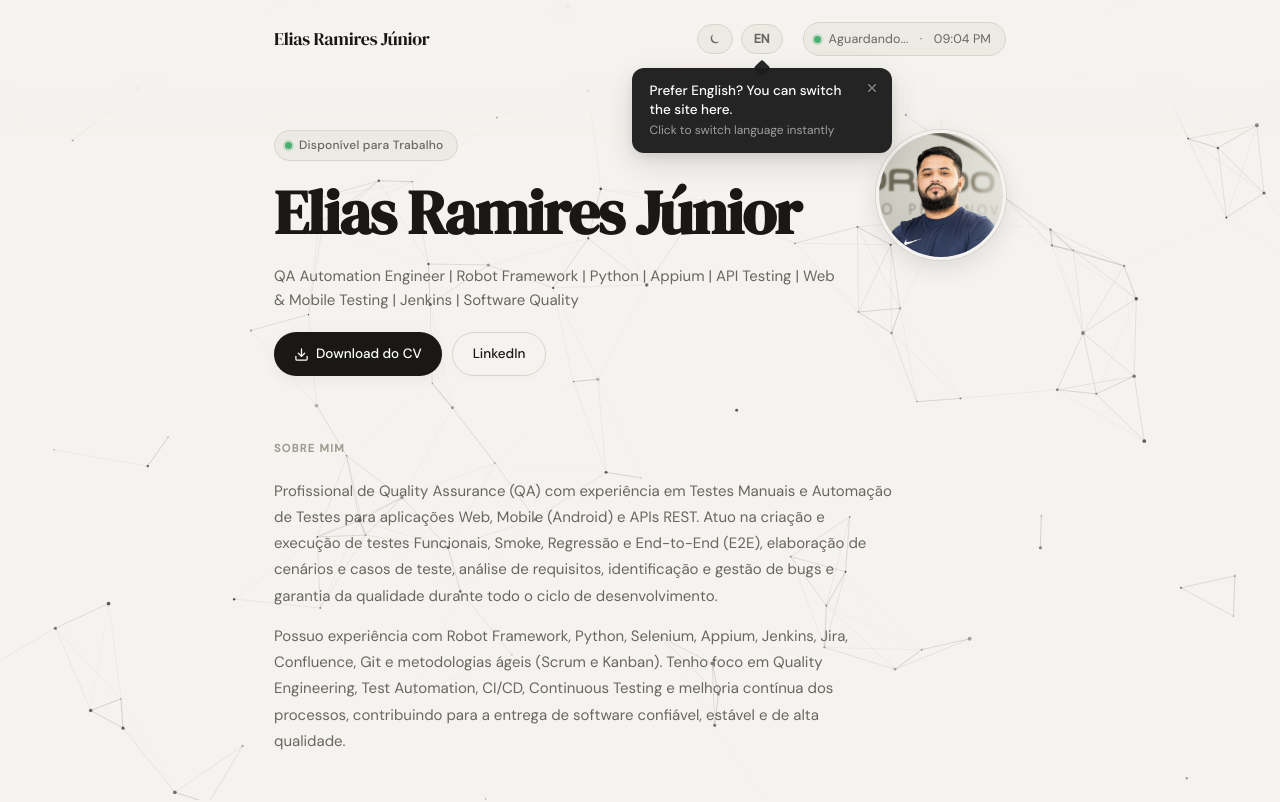
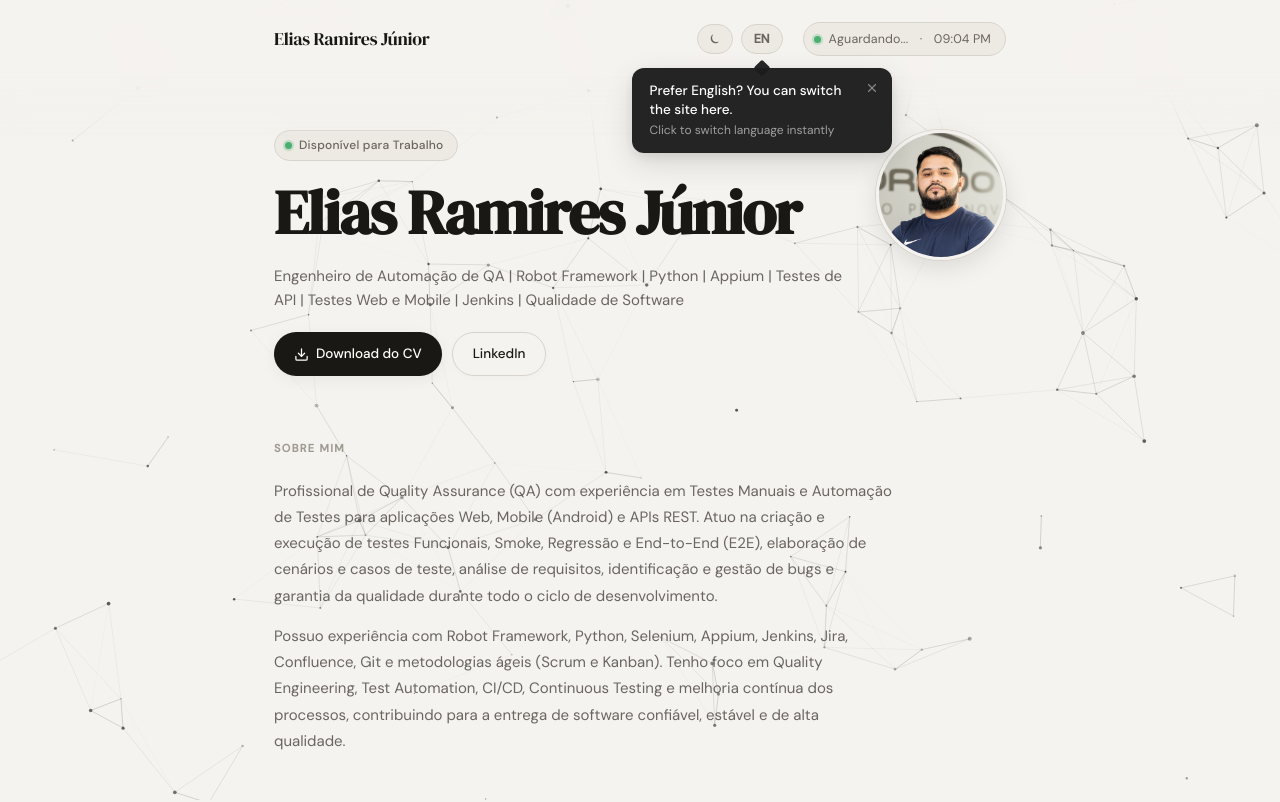
Before and after one commit to eliasramiresjr/eliasramiresjr.github.io, a plain HTML site: page index.html in a window 1280 px wide. Shown: the top 802 px of the page. Drawn offline with Linux system fonts and the light colour scheme.

Commit message:
Fix: Headline

```diff
--- a/index.html
+++ b/index.html
@@ -65,7 +65,7 @@
       </span> -->
 
       <h1 class="hero-name">Elias Ramires Júnior<br></h1>
-      <p class="hero-title">QA Automation Engineer | Robot Framework | Python | Appium | API Testing | Web & Mobile Testing | Jenkins | Software Quality</p>
+      <p class="hero-title">Engenheiro de Automação de QA | Robot Framework | Python | Appium | Testes de API | Testes Web e Mobile | Jenkins | Qualidade de Software</p>
       <div class="hero-ctas">
         <a class="btn btn-dark" href="#" onclick="downloadCV(event); return false;">
           <svg viewBox="0 0 24 24" fill="none" stroke="currentColor" stroke-width="2" stroke-linecap="round" stroke-linejoin="round">
```
